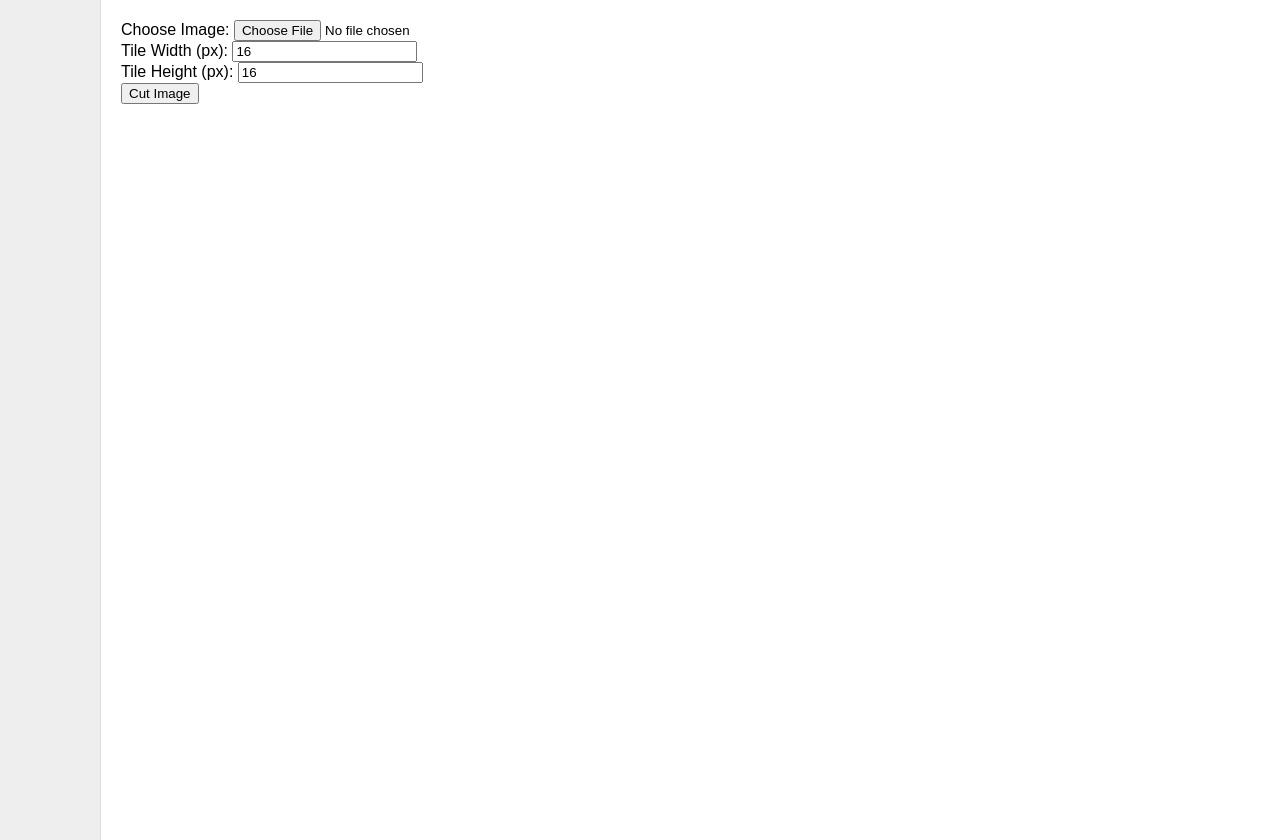
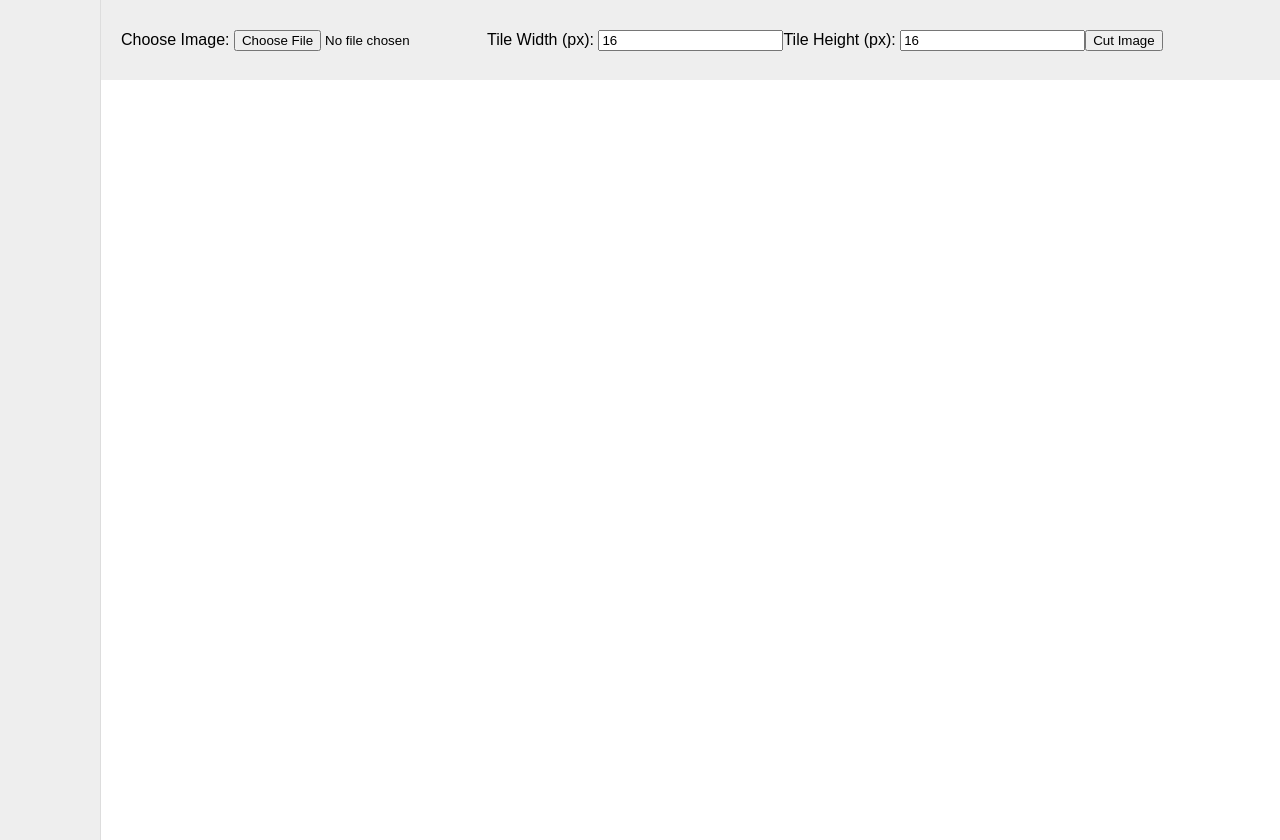
Before and after one commit to LandenTy/Tilemap-Editor, a plain HTML site: page index.html in a window 1280 px wide. Drawn offline with Linux system fonts and the light colour scheme.

Commit message:
Update styles.css

```diff
--- a/styles.css
+++ b/styles.css
@@ -1,14 +1,21 @@
 body {
+    margin: 0;
     display: flex;
-    margin: 0;
     overflow: hidden;
+
+    /* Fonts */
     font-family: Arial, sans-serif;
 }
 
 #container {
-    overflow-y: auto;
     flex: 1;
     padding: 20px;
+    background-color: #eee;
+    display: flex;
+    flex-direction: row;
+    align-items: center;
+    justify-content: space-between 2px;
+    height: 5vh;
 }
 
 #output {
```
